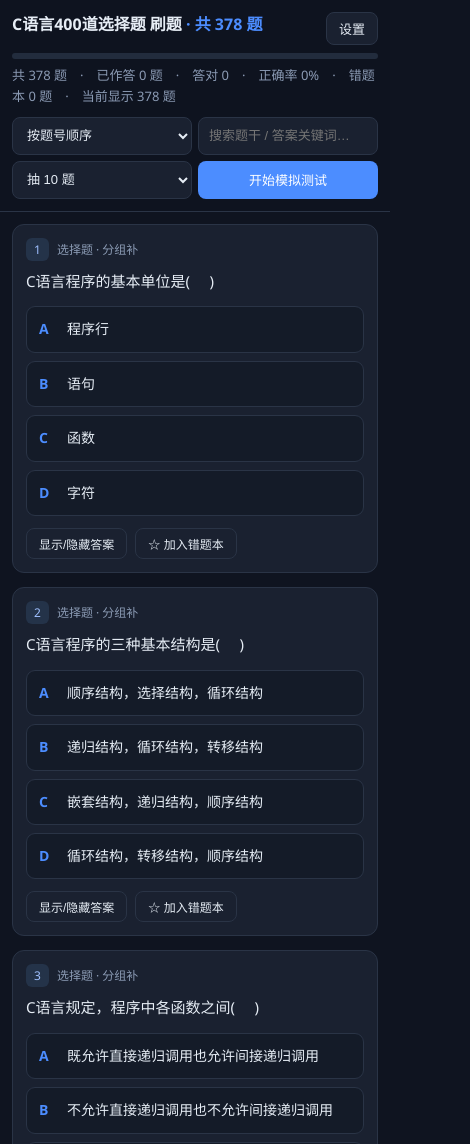
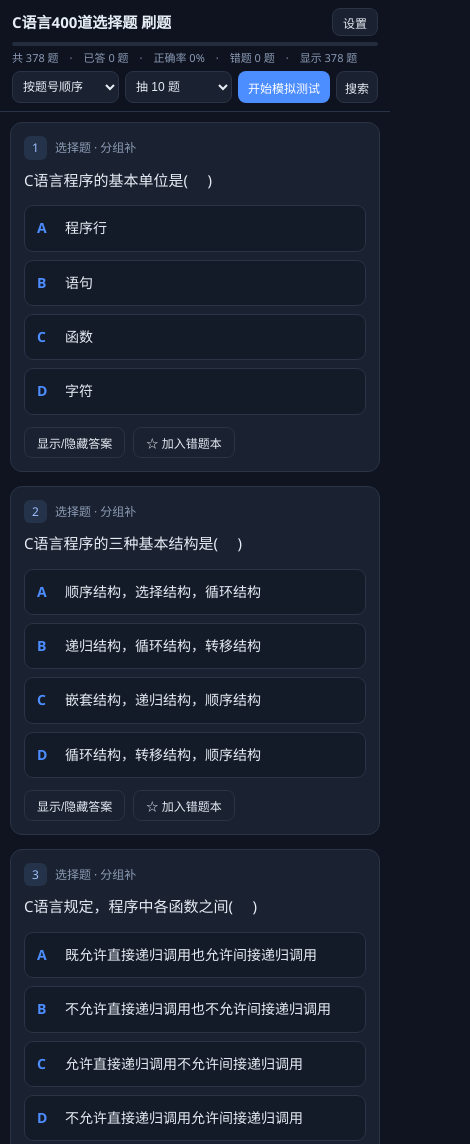
Before and after one commit to TKBW10/q4x9k2v7m1z8, a plain HTML site: page index.html in a window 390 px wide. Shown: the top 1144 px of the page, 470 px wide, since content can reach past the window. Drawn offline with Linux system fonts and the light colour scheme.

Commit message:
ui: compact mobile header

```diff
--- a/index.html
+++ b/index.html
@@ -21,6 +21,7 @@ h1 span{color:var(--blue)}
 .pbar{height:100%;width:0;background:linear-gradient(90deg,#4c8dff,#2ecc71);transition:width .25s}
 .stats{color:var(--mut);font-size:13px}
 .bar{display:flex;flex-wrap:wrap;gap:8px;margin-top:10px;align-items:center}
+.bar .kwbtn{display:none}
 select,input{background:var(--card);color:var(--fg);border:1px solid var(--line);
 border-radius:8px;padding:7px 10px;font-size:13px;outline:none}
 input{min-width:180px;flex:1}
@@ -49,6 +50,7 @@ background:#141b28;border-radius:9px;padding:9px 12px;cursor:pointer;
 transition:.15s;font-size:14px;white-space:pre-wrap}
 .opt:hover{border-color:var(--blue)}
 .opt .k{font-weight:700;color:var(--blue);flex:0 0 18px}
+.opt>span{min-width:0;overflow-wrap:anywhere}
 .opt.correct{background:rgba(46,204,113,.14);border-color:var(--green)}
 .opt.wrong{background:rgba(255,92,92,.14);border-color:var(--red)}
 .opt.sel{background:rgba(76,141,255,.14);border-color:var(--blue)}
@@ -116,18 +118,29 @@ background:#8b9bb4;pointer-events:none;transition:transform .18s,background .18s
 .smsg.err{color:var(--red)}
 .smsg.okc{color:var(--green)}
 @media(max-width:720px){
-header{padding:12px}
-h1{font-size:16px}
-main{padding:12px}
-.bar{gap:6px}
-.bar select,.bar input,.bar button{flex:1 1 44%;min-width:120px;min-height:38px}
-.sheetmask{padding:0}
-.panel{border-radius:0;min-height:100%;max-width:none;border:0;padding:16px}
-.testbar{gap:6px}
-.testbar button{flex:1 1 40%}
+header{padding:8px 12px;position:static}
+.htop{gap:8px;align-items:center}
+h1{font-size:15px;margin:0;white-space:nowrap;overflow:hidden;text-overflow:ellipsis}
+h1 span{display:none}
+.iconbtn{padding:4px 10px;font-size:12px;min-height:28px}
+.progresswrap{height:4px;margin:6px 0 4px}
+.stats{font-size:11px;line-height:1.4;white-space:nowrap;overflow:hidden;text-overflow:ellipsis}
+.bar{gap:6px;margin-top:6px}
+.bar select{flex:1 1 0;min-width:0;height:32px;padding:4px 6px;font-size:12px}
+.bar #kw{display:none}
+.bar.searching #kw{display:block;flex:1 1 100%;order:4;min-width:0;height:32px;padding:4px 8px;font-size:12px}
+.bar .kwbtn{display:block;order:3;flex:0 0 auto;min-height:32px;padding:4px 8px;font-size:12px}
+.bar.searching .kwbtn{background:var(--card);border:1px solid var(--blue);color:var(--blue)}
+.bar #starttest{flex:0 0 auto;min-height:32px;padding:4px 10px;font-size:12px}
+main{padding:10px}
+.testbar{gap:6px;margin-top:6px;padding-top:6px;font-size:12px}
+.testbar span{flex:1 1 100%}
+.testbar button{flex:0 1 auto;min-height:30px;padding:3px 8px;font-size:12px}
 .card{padding:13px}
 .opt{padding:11px 12px;min-height:44px}
 .sbtn{width:40px;height:40px}
+.sheetmask{padding:0}
+.panel{border-radius:0;min-height:100%;max-width:none;border:0;padding:16px}
 }
 </style>
 </head>
@@ -144,7 +157,7 @@ main{padding:12px}
 <option value="shuffle">随机打乱</option>
 <option value="wrong">只看错题本</option>
 <option value="noans">只看有答案的</option></select>
-<input id="kw" placeholder="搜索题干 / 答案关键词…">
+<input id="kw" placeholder="搜索题干 / 答案关键词…"><button class="ghost kwbtn" id="kwbtn">搜索</button>
 <select id="tn"><option value="10">抽 10 题</option><option value="20">抽 20 题</option>
 <option value="30">抽 30 题</option><option value="50">抽 50 题</option></select>
 <button id="starttest">开始模拟测试</button>
@@ -256,8 +269,8 @@ barEl.style.width=(answered/total*100)+'%';
 if(state.test&&state.test.phase==='run'){
 statsEl.textContent='模拟测试中：第 '+(state.test.i+1)+' / '+state.test.ids.length+
 ' 题　·　本卷已作答 '+Object.keys(state.test.answers).filter(n=>state.test.answers[n]!=null).length+' 题';}
-else{statsEl.textContent='共 '+total+' 题　·　已作答 '+answered+' 题　·　答对 '+correct+
-'　·　正确率 '+acc+'%　·　错题本 '+lib+' 题'+(shown!=null?'　·　当前显示 '+shown+' 题':'');}}
+else{statsEl.textContent='共 '+total+' 题　·　已答 '+answered+' 题　·　正确率 '+acc+
+'%　·　错题 '+lib+' 题'+(shown!=null?'　·　显示 '+shown+' 题':'');}}
 
 function statusBadge(r,testMode){const ord=order(r);
 if(testMode){const m=state.test.answers[r.num];
@@ -502,6 +515,8 @@ if(focusId){const s=qs(focusId);if(s)setTimeout(()=>s.scrollIntoView({block:'cen
 function openSyncDlg(){qs('stoken').value=syncCfg().token;syncMsg('');openSettings('syncsect');}
 function closeSyncDlg(){qs('settingsmask').classList.remove('show')}
 qs('setbtn').addEventListener('click',()=>openSettings());
+qs('kwbtn').addEventListener('click',()=>{
+if(qs('kw').parentNode.classList.toggle('searching'))qs('kw').focus();});
 qs('setclose').addEventListener('click',closeSyncDlg);
 qs('settingsmask').addEventListener('click',e=>{if(e.target===qs('settingsmask'))closeSyncDlg();});
 document.addEventListener('keydown',e=>{if(e.key==='Escape')closeSyncDlg();});
```
